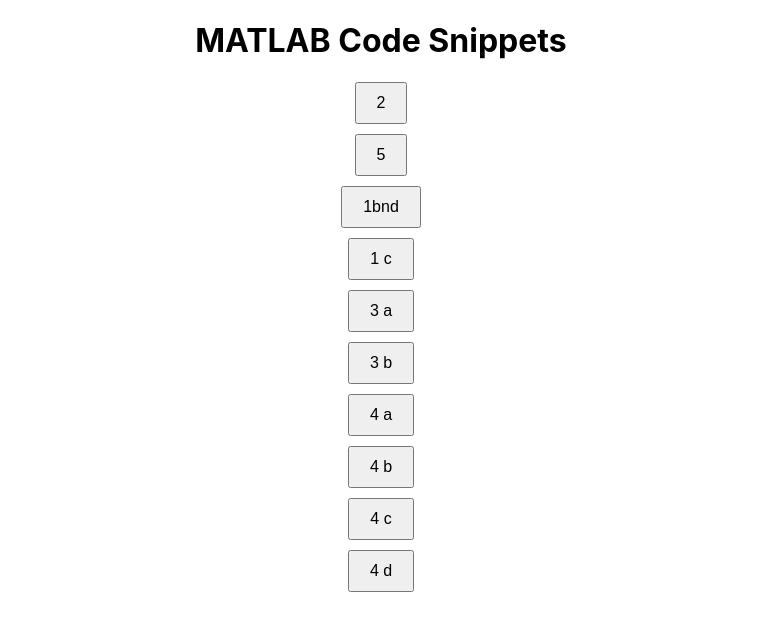
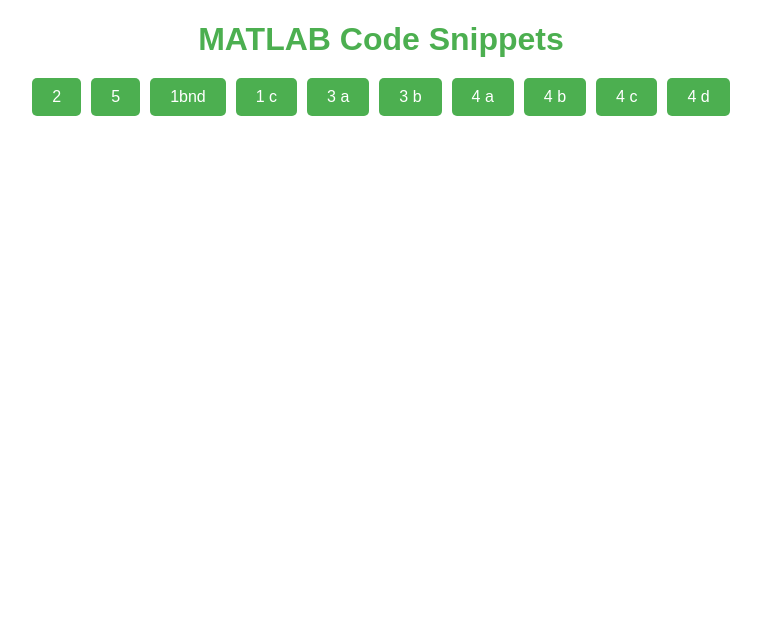
Before and after one commit to chiragbansal511/dsp_codes, a React (Create React App) app: page / in a window 1280 px wide. Shown: the top 630 px of the page, without its empty margins (259-1020 px from the left). Built offline with nearby package versions, Linux system fonts and the light colour scheme.

Commit message:
code updated

```diff
--- a/src/App.css
+++ b/src/App.css
@@ -1,12 +1,31 @@
 .App {
   text-align: center;
-  margin: 20px;
+  font-family: Arial, sans-serif;
 }
 
-button {
-  display: block;
-  margin: 10px auto;
+h1 {
+  color: #4CAF50;
+  margin-bottom: 20px;
+}
+
+.button-container {
+  display: flex;
+  flex-wrap: wrap;
+  justify-content: center;
+  gap: 10px;
+}
+
+.code-button {
   padding: 10px 20px;
   font-size: 16px;
+  color: white;
+  background-color: #4CAF50;
+  border: none;
+  border-radius: 5px;
   cursor: pointer;
+  transition: background-color 0.3s ease;
 }
+
+.code-button:hover {
+  background-color: #45a049;
+}
--- a/src/App.js
+++ b/src/App.js
@@ -397,11 +397,13 @@
   return (
     <div className="App">
       <h1>MATLAB Code Snippets</h1>
-      {Object.keys(codes).map(key => (
-        <button key={key} onClick={() => copyToClipboard(codes[key])}>
-          {key}
-        </button>
-      ))}
+      <div className="button-container">
+        {Object.keys(codes).map((key) => (
+          <button className="code-button" key={key} onClick={() => copyToClipboard(codes[key])}>
+            {key}
+          </button>
+        ))}
+      </div>
     </div>
   );
 }
```
